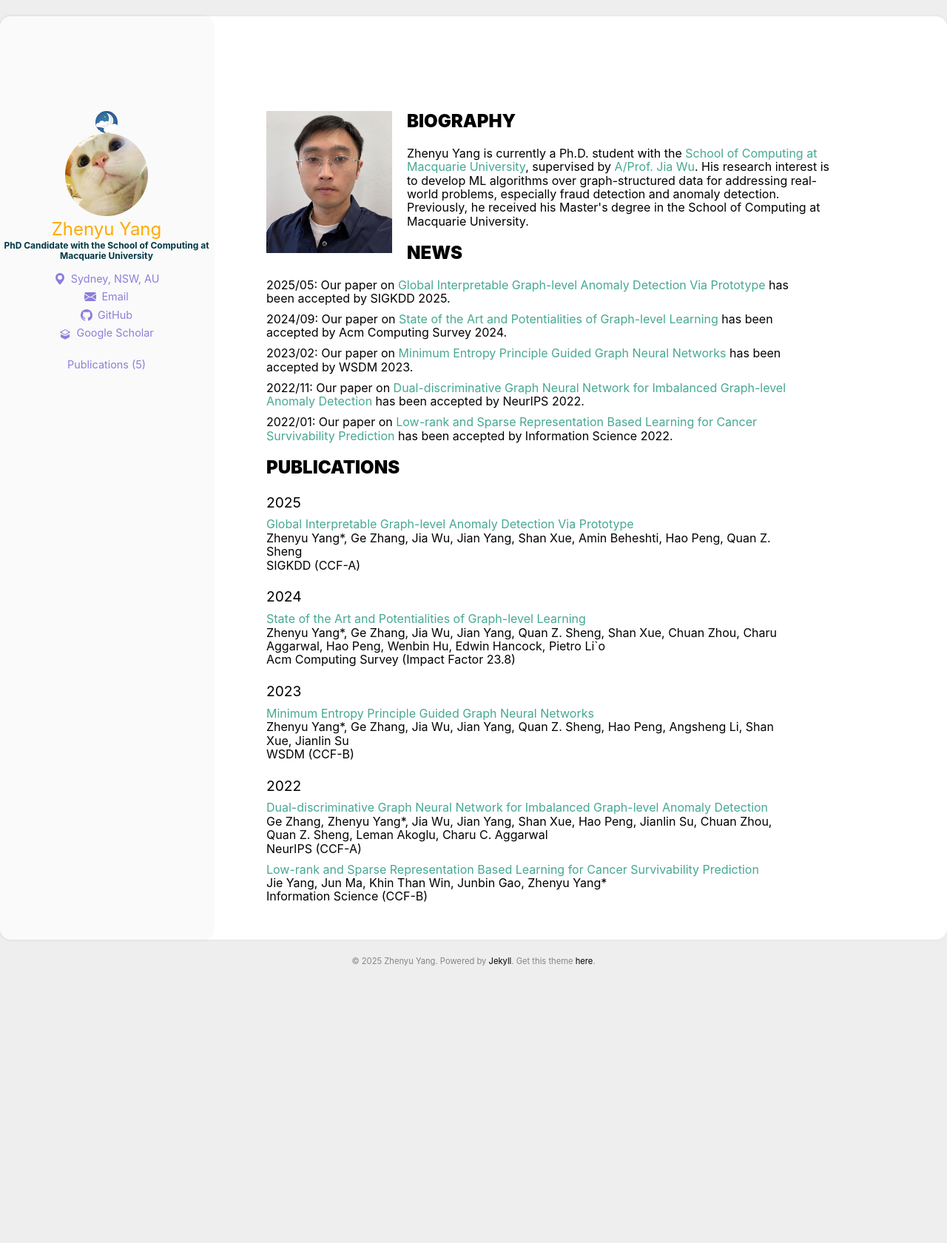
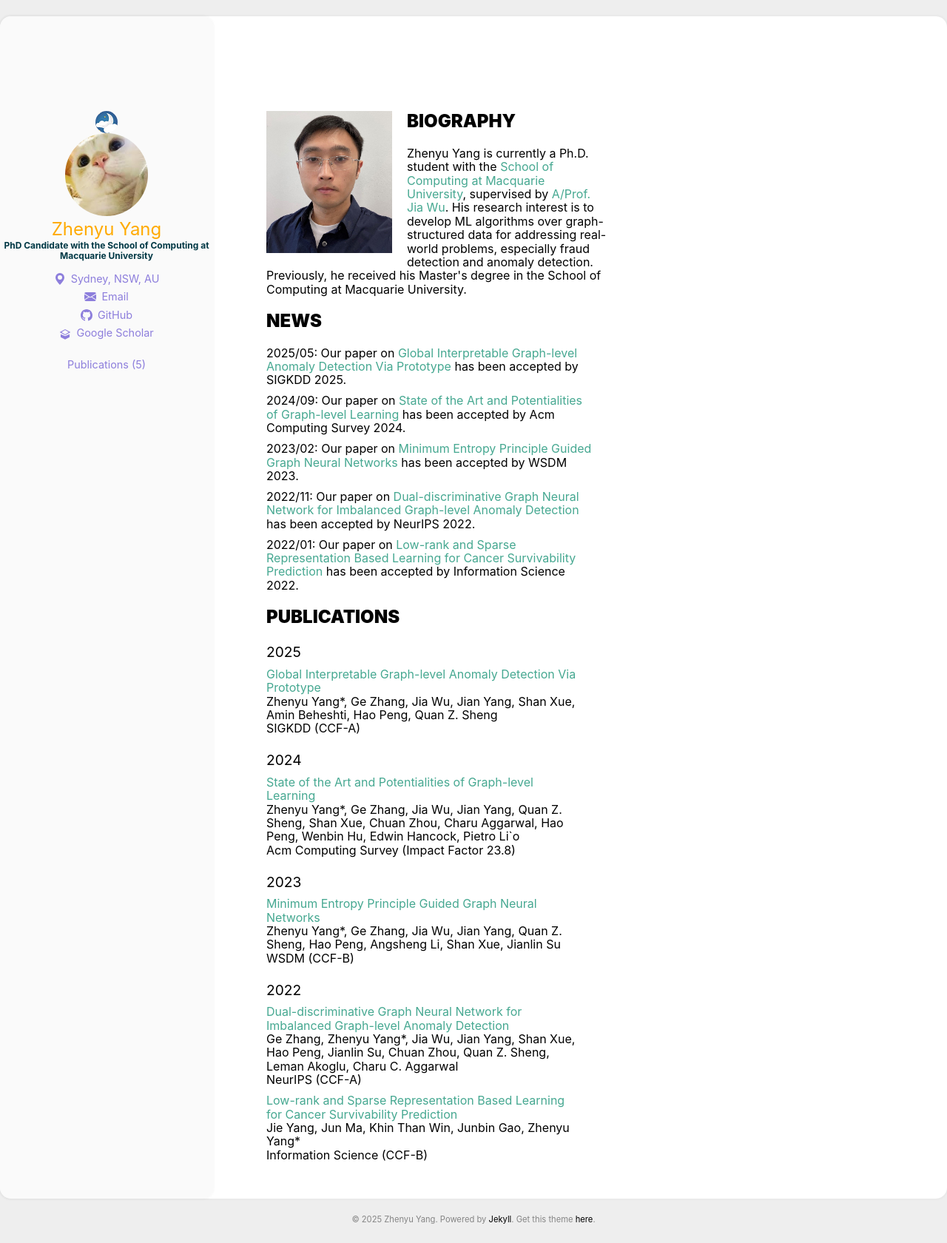
Before and after one commit to ZhenyuYangMQ/ZhenyuYangMQ.github.io, a Jekyll site: the page built from index.html, in a window 1280 px wide. Shown: the whole page at 74% size. Built offline with Jekyll 4.4.1, drawn with Linux system fonts in a browser that asks for light colours; before the commit the page ends 1331 px from its top, so only the background shows below that.

Commit message:
Update main.scss

```diff
--- a/assets/css/main.scss
+++ b/assets/css/main.scss
@@ -284,7 +284,7 @@ img {
     }
 
     @include breakpoint(medium) {
-        max-width: 50rem;
+        max-width: 30rem;
         margin-top: 5rem;
     }
 
```
